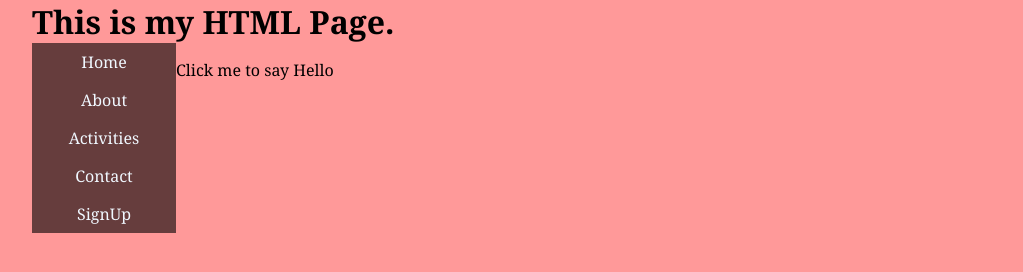
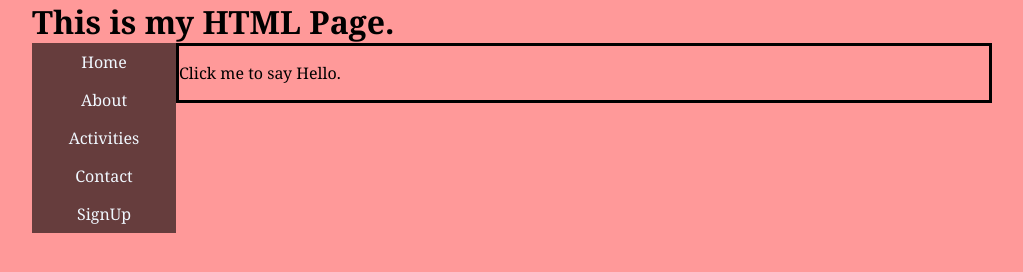
Before and after one commit to yubaixu/Lab3-Exercise3, a plain HTML site: page Lab2/Exercise1/index.html in a window 1280 px wide. Shown: the whole page, without its empty margins (128-1151 px from the left). Drawn offline with Linux system fonts and the light colour scheme; files whose address does not match are found by name.

Commit message:
Lab 2 Exercise 1 Done

```diff
--- a/Lab2/Exercise1/css/styles.css
+++ b/Lab2/Exercise1/css/styles.css
@@ -14,8 +14,8 @@ main{
     width: 85%;
     float: right;
     box-sizing: border-box;
-    /* border-color: black;
-    border-style: solid; */
+    border-color: black;
+    border-style: solid;
     border-spacing: 3px;
 }
 nav{
--- a/Lab2/Exercise1/index.html
+++ b/Lab2/Exercise1/index.html
@@ -22,7 +22,7 @@
         </nav>
         <main>
             <p>
-                Click me to say Hello
+                Click me to say Hello.
             </p>
         </main>
 
--- a/Lab2/Exercise1/js/scripts.js
+++ /dev/null
@@ -1 +0,0 @@
-console.log("Hello!");
```
